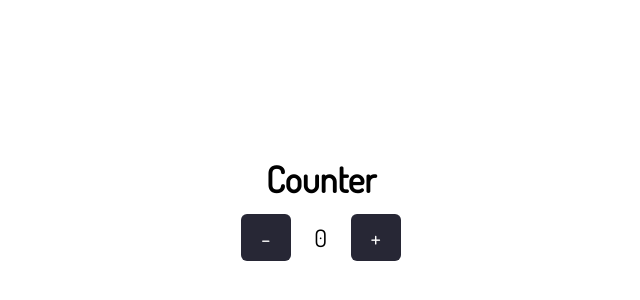
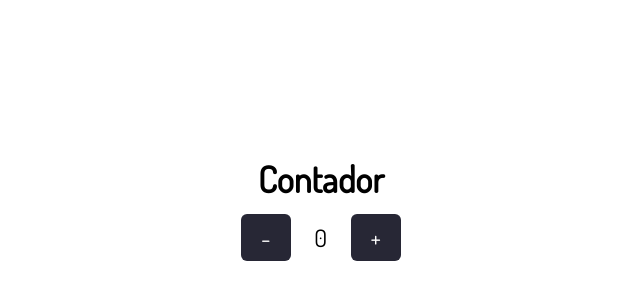
Before and after one commit to jorgejunior618/react-redux-contador, a React (Create React App) app: page / in a window 1280 px wide. Shown: the part 112-412 px from the top of the page, without its empty margins (319-959 px from the left). Built offline with nearby package versions, Linux system fonts and the light colour scheme.

Commit message:
Keys listener bug fixed

```diff
--- a/src/components/Counter/index.tsx
+++ b/src/components/Counter/index.tsx
@@ -1,4 +1,4 @@
-import React from 'react';
+import React, { useState } from 'react';
 import ActionButton from '../Button';
 import {
   Title, Row, Text, CounterWrapper,
@@ -11,9 +11,11 @@ type Props = {
 };
 
 function Counter({ count, incrementCounter, decrementCounter }: Props) {
+  const [titulo] = useState('Contador');
+
   return (
     <div>
-      <Title>Counter</Title>
+      <Title>{titulo}</Title>
       <Row>
         <ActionButton
           type="button"
--- a/src/screens/CounterScreen.tsx
+++ b/src/screens/CounterScreen.tsx
@@ -1,21 +1,15 @@
-import React, { useEffect, useRef } from 'react';
+import React, { useEffect, useRef, useState } from 'react';
 import { useDispatch, useSelector } from 'react-redux';
 import { Dispatch } from 'redux';
-import styled from 'styled-components';
 import Counter from '../components/Counter';
 import { decrementCounter, incrementCounter } from '../redux/actions';
 import { CounterState } from '../type';
-
-const ClassRoomBoard = styled.div`
-  display: flex;
-  height: 80vh;
-  justify-content: center;
-  align-items: center;
-`;
+import { MainWrapper } from './styles';
 
 function CounterScreen() {
   const count: number = useSelector((state: CounterState) => state.count);
   const dispatch: Dispatch<any> = useDispatch();
+  const [modificado, setModificado] = useState(true);
   const documentComponent = useRef(document.getElementsByTagName('body'));
 
   const increment = () => {
@@ -27,6 +21,7 @@ function CounterScreen() {
   };
 
   useEffect(() => {
+    if (modificado) {
       documentComponent.current[0].addEventListener('keydown', (event) => {
         switch (event.key.toLowerCase()) {
           case 'arrowup':
@@ -51,16 +46,18 @@ function CounterScreen() {
             break;
         }
       });
+      setModificado(false);
+    }
   }, []);
 
   return (
-    <ClassRoomBoard>
+    <MainWrapper>
       <Counter
         count={count}
         incrementCounter={increment}
         decrementCounter={decrement}
       />
-    </ClassRoomBoard>
+    </MainWrapper>
   );
 }
 
--- /dev/null
+++ b/src/screens/styles.ts
@@ -0,0 +1,10 @@
+import styled from 'styled-components';
+
+export const MainWrapper = styled.div`
+  display: flex;
+  height: 80vh;
+  justify-content: center;
+  align-items: center;
+`;
+
+export const Teste = styled.div``;
```
Lines whose indentation alone changed are shown as unchanged.
